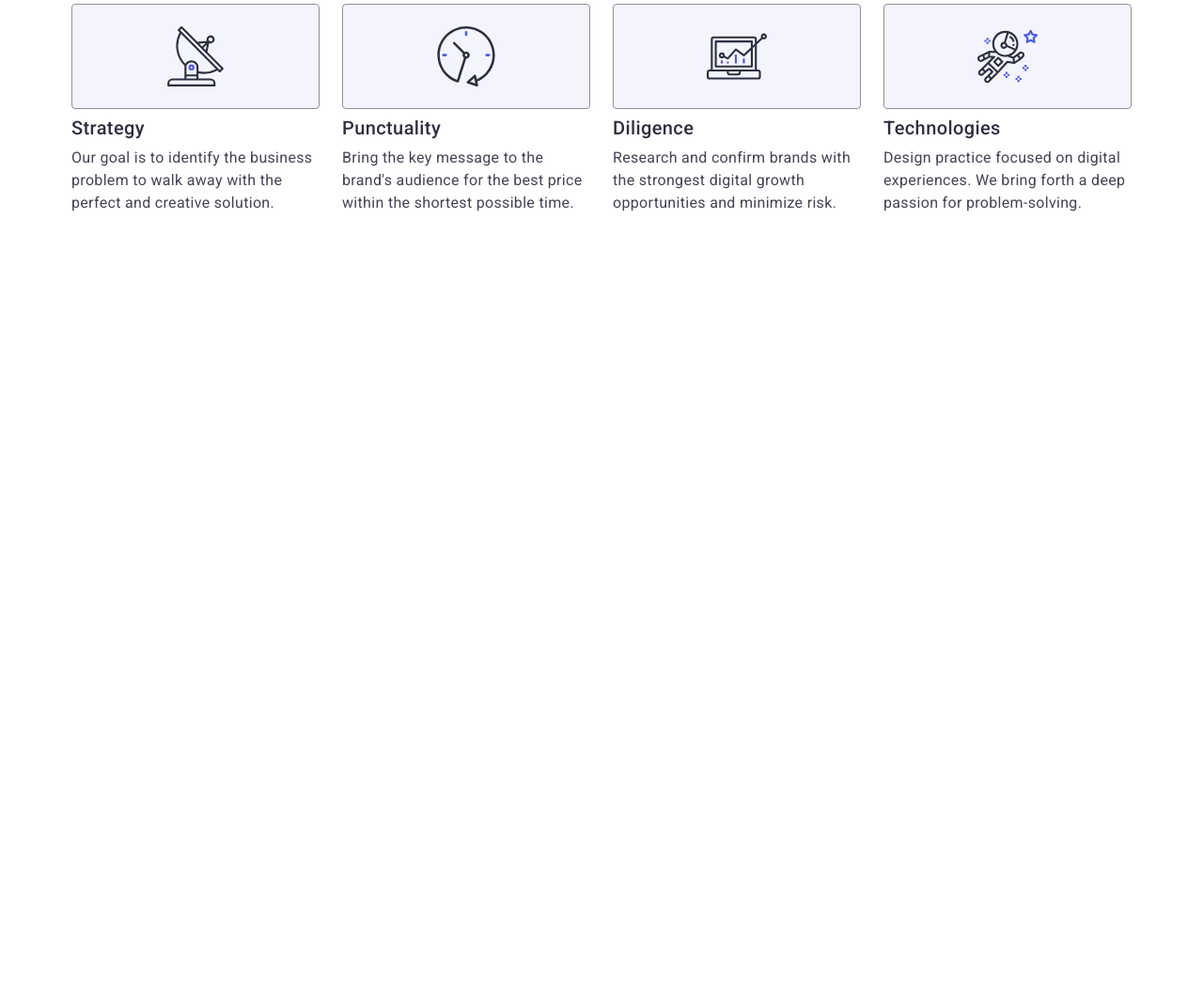
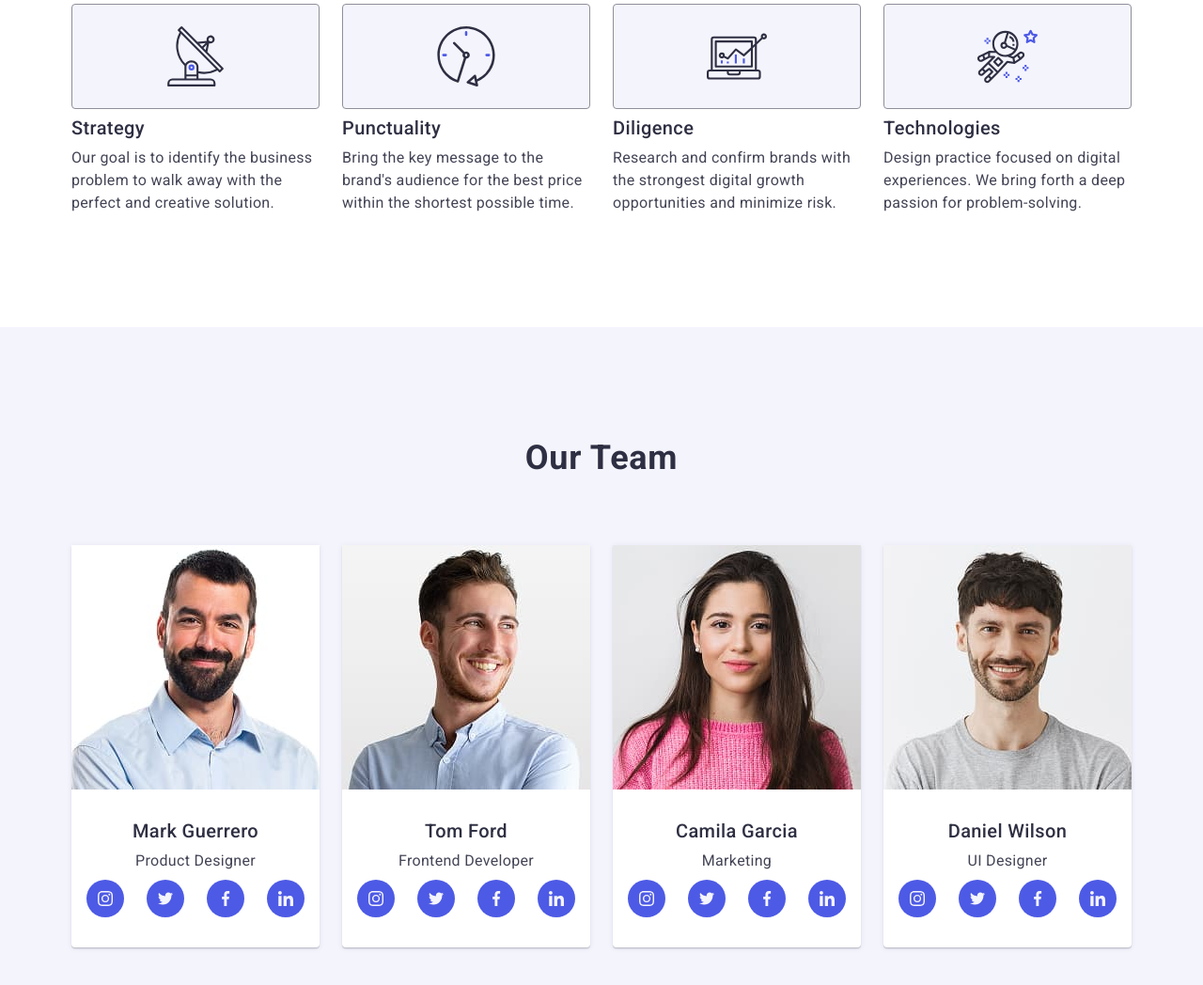
Before and after one commit to Anna-Ivanchenko/goit-markup-hw-06, a plain HTML site: page index.html in a window 1280 px wide. Shown: the part 792-1840 px from the top of the page at 94% size. Before the commit the page ends 1140 px from the top, so only its background shows below. Drawn offline with nearby package versions, Linux system fonts and the light colour scheme.

Commit message:
add mobile version and tablet for section team

```diff
--- a/css/styles.css
+++ b/css/styles.css
@@ -362,7 +362,6 @@ button {
 
 /* #region section hero */
 .hero-section {
-
     background-color: #2E2F42;
     background-image: linear-gradient(rgba(46, 47, 66, 0.7), rgba(46, 47, 66, 0.7)), url(../images/people-office.jpg);
 
@@ -386,6 +385,7 @@ button {
 }
 
 .hero-button {
+
     min-width: 169px;
     display: block;
     border: none;
@@ -546,3 +546,121 @@ button {
     }
 }
 /* #endregion section features */
+
+/* #region section team */
+    .team {
+        margin: 0 auto;
+        background-color: #F4F4FD;
+        padding-top: 96px;
+        padding-bottom: 96px;
+    }
+
+    .team-title {
+        color: #2E2F42;
+        font-size: 36px;
+        line-height: 1.1;
+        letter-spacing: 0.02em;
+        text-align: center;
+        text-transform: capitalize;
+        margin-bottom: 72px;
+    }
+
+    .team-list {
+        display: flex;
+        gap: 72px;
+        flex-direction: column;
+        align-items: center;
+    }
+
+    .team-list .team-item {
+        box-shadow: 0 2px 1px 0 rgba(46, 47, 66, 0.08), 0 1px 1px 0 rgba(46, 47, 66, 0.16), 0 1px 6px 0 rgba(46, 47, 66, 0.08);
+        background-color: #FFFFFF;
+        object-fit: cover;
+        border-radius: 0px 0px 4px 4px;
+    }
+
+    .team-info {
+        padding: 32px 16px;
+    }
+
+    .team-list .team-name {
+        margin-bottom: 8px;
+        color: #2E2F42;
+        font-weight: 500;
+        font-size: 20px;
+        line-height: 1.2;
+        letter-spacing: 0.02em;
+        text-align: center;
+    }
+    .team-list .team-position {
+        line-height: 1.5;
+        letter-spacing: 0.02em;
+        text-align: center;
+    }
+
+    .team-icon-list {
+        display: flex;
+        justify-content: center;
+        margin-top: 8px;
+        gap: 24px;
+    }
+
+    .team-icon-item {
+        width: 40px;
+        height: 40px;
+        border: none;
+    }
+
+    .team-icon-list .team_link_icon {
+        width: 100%;
+        height: 100%;
+        background-color: #4d5ae5;
+        border-radius: 50%;
+        display: flex;
+        align-items: center;
+        justify-content: center;
+    }
+
+    .team-social-icon {
+        fill: #f4f4fd;
+    }
+
+@media screen and (min-width: 768px) {
+    .team-list {
+        flex-direction: row;
+        flex-wrap: wrap;
+        column-gap: 24px;
+    }
+
+    .team-list .team-item {
+        flex-basis: calc((100% - 24px) / 2);
+    }
+}
+
+@media screen and (min-width: 1158px) {
+    .team {
+        padding-top: 120px;
+        padding-bottom: 120px;
+    }
+
+    .team-list {
+        justify-content: center;
+        flex-wrap: nowrap;
+    }
+
+    .team-list .team-item {
+        flex-basis: calc((100% - 72px) / 4);
+    }
+
+    .team-icon-list .team_link_icon {
+        transition: background-color 250ms cubic-bezier(0.4, 0, 0.2, 1);
+    }
+
+    .team-icon-list .team_link_icon:hover,
+    .team-icon-list .team_link_icon:focus {
+        background-color: #404BBF;
+    }
+}
+
+
+/* #endregion section team */
--- a/index.html
+++ b/index.html
@@ -209,7 +209,7 @@
       <!-- #endregion section features -->
 
       <!-- #region section team -->
-      <section class="team hidden">
+      <section class="team">
         <div class="container">
           <h2 class="team-title">Our Team</h2>
 
@@ -217,9 +217,10 @@
             <li class="team-item">
               <img
                 class="team-photo"
+                srcset="./images/img3.jpg 1x, ./images/img3@2x.jpg 2x"
                 src="./images/img3.jpg"
                 alt="Mark
-            Guerrero. Product Designer"
+                Guerrero. Product Designer"
                 width="264"
                 height="260"
               />
@@ -262,6 +263,7 @@
             <li class="team-item">
               <img
                 class="team-photo"
+                srcset="./images/img2.jpg 1x, ./images/img2@2x.jpg 2x"
                 src="./images/img2.jpg"
                 alt="Tom Ford. Frontend Developer"
                 width="264"
@@ -306,9 +308,10 @@
             <li class="team-item">
               <img
                 class="team-photo"
+                srcset="./images/img1.jpg 1x, ./images/img1@2x.jpg 2x"
                 src="./images/img1.jpg"
                 alt="Camila Garcia.
-            Marketing"
+                Marketing"
                 width="264"
                 height="260"
               />
@@ -351,6 +354,7 @@
             <li class="team-item">
               <img
                 class="team-photo"
+                srcset="./images/img.jpg 1x, ./images/img@2x.jpg 2x"
                 src="./images/img.jpg"
                 alt="DanielWilson. UI Designer"
                 width="264"
```
Also changed, not shown: css/styles-old.css (+0 -91 lines).
